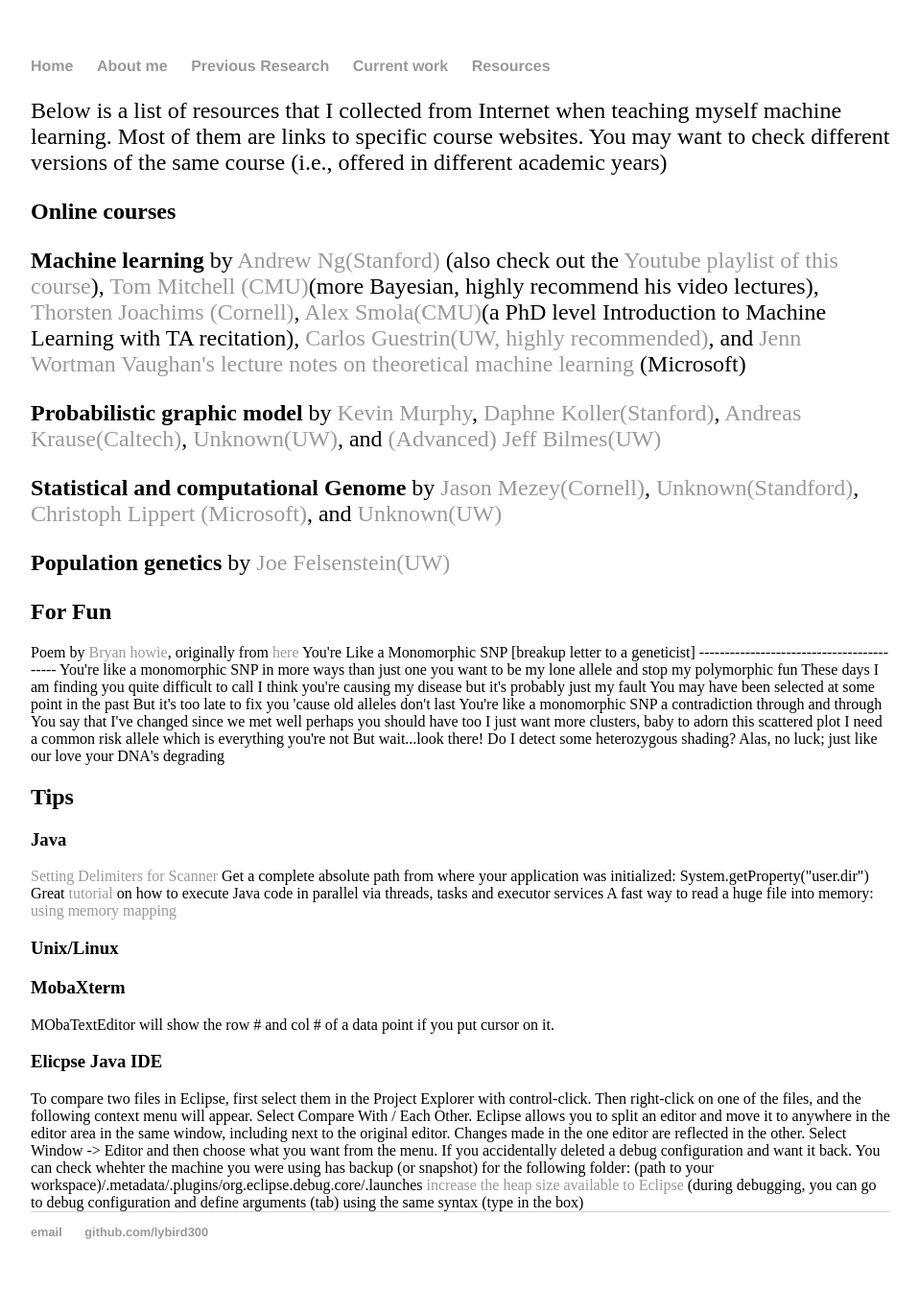
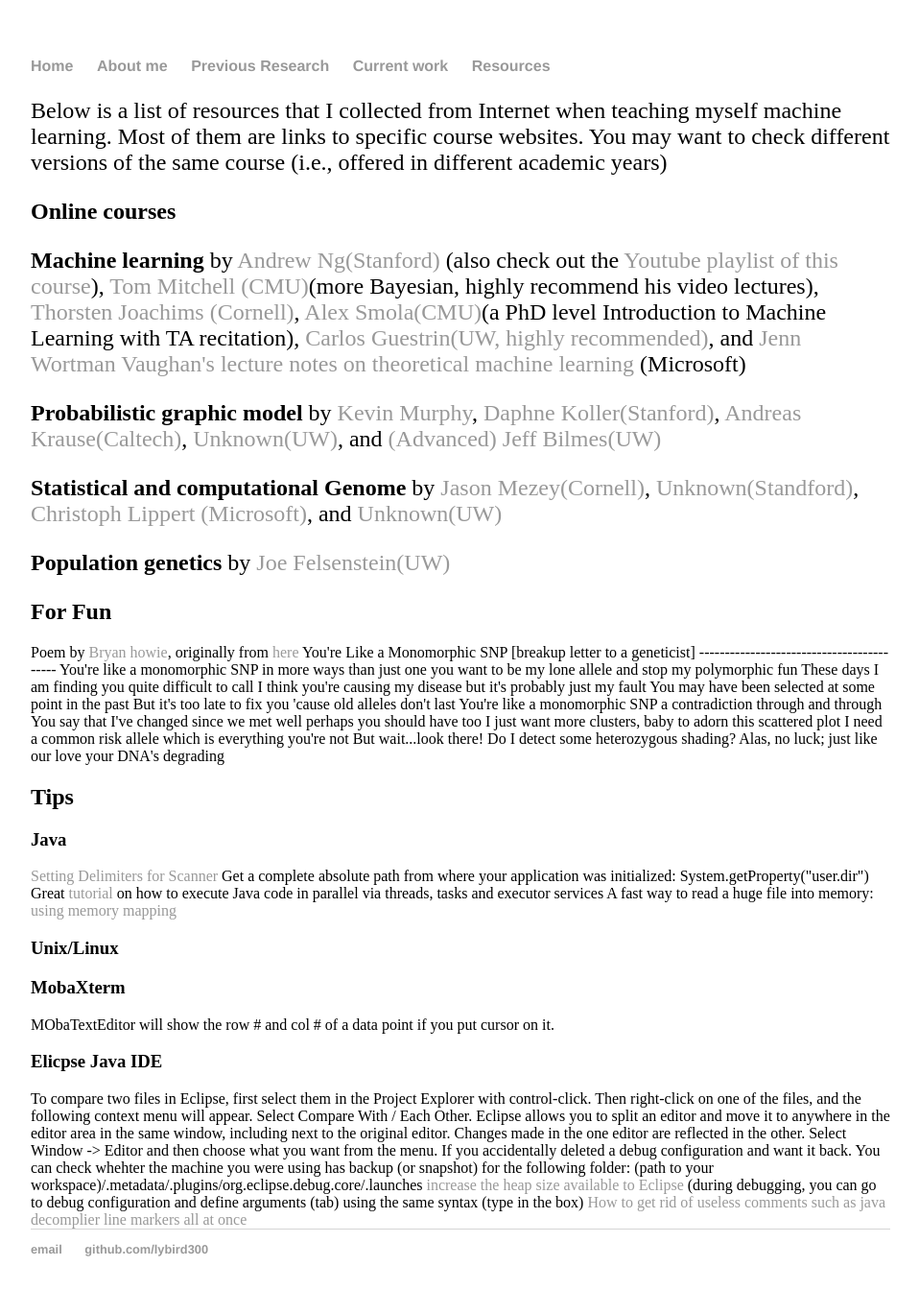
Before and after one commit to lybird300/lybird300.github.io, a Jekyll site: the page built from resources/index.html, in a window 1280 px wide. Shown: the whole page at 96% size, without its empty margins (160-1118 px from the left). Built offline with Jekyll 4.4.1, drawn with Linux system fonts in a browser that asks for light colours.

Commit message:
Update index.html

```diff
--- a/resources/index.html
+++ b/resources/index.html
@@ -71,4 +71,7 @@ Eclipse allows you to split an editor and move it to anywhere in the editor area
 If you accidentally deleted a debug configuration and want it back. You can check whehter the machine you were using has backup (or snapshot) for the following folder: (path to your workspace)/.metadata/.plugins/org.eclipse.debug.core/.launches
 
 <a href="https://wiki.eclipse.org/FAQ_How_do_I_increase_the_heap_size_available_to_Eclipse%3F">increase the heap size available to Eclipse</a> (during debugging, you can go to debug configuration and define arguments (tab) using the same syntax (type in the box)
+
+  <a href="http://stackoverflow.com/questions/24323383/remove-all-comments-in-java-files">How to get rid of useless comments such as java decomplier line markers all at once</a>
+
 </div><!-- /.blurb -->
```
